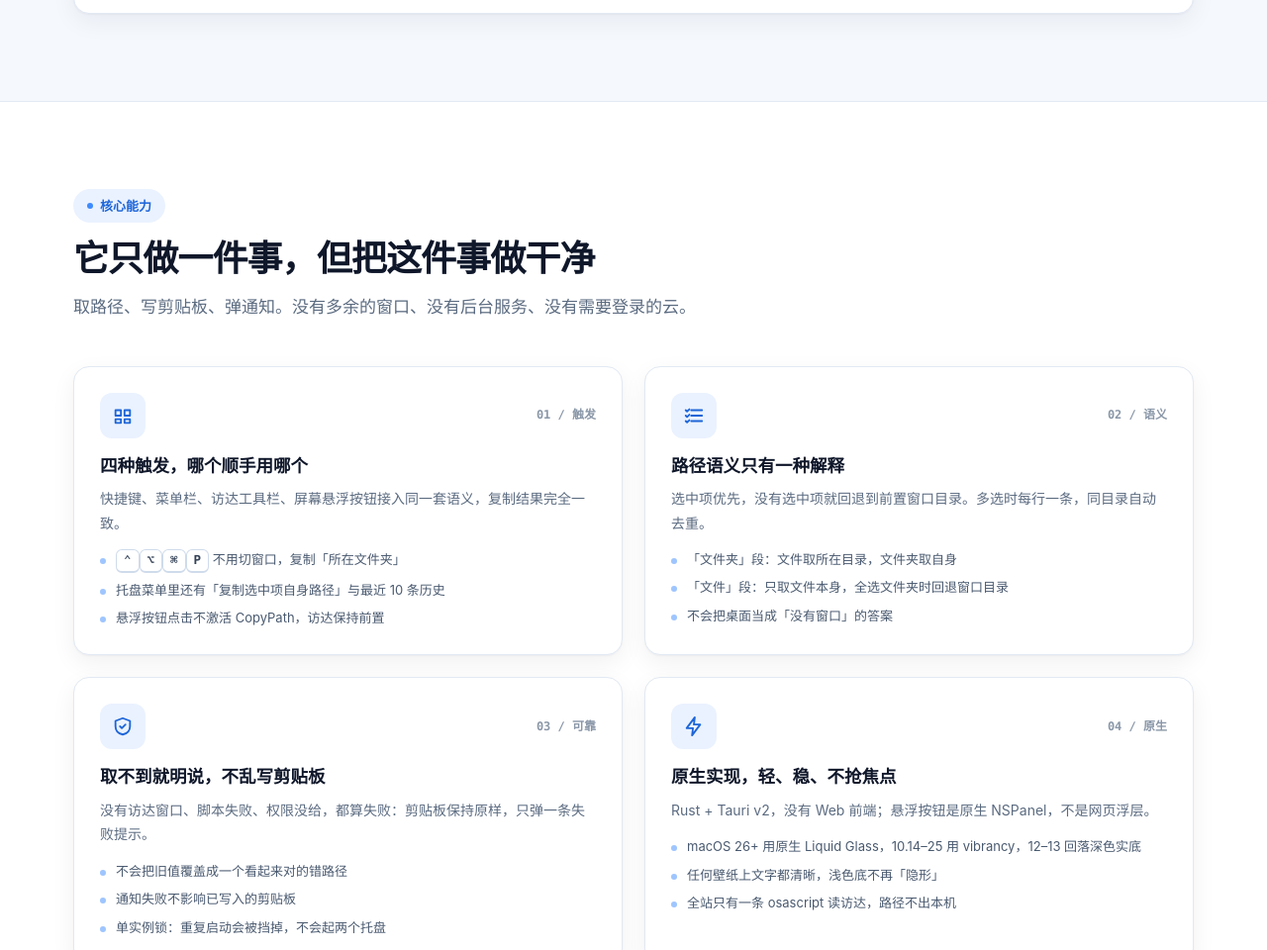
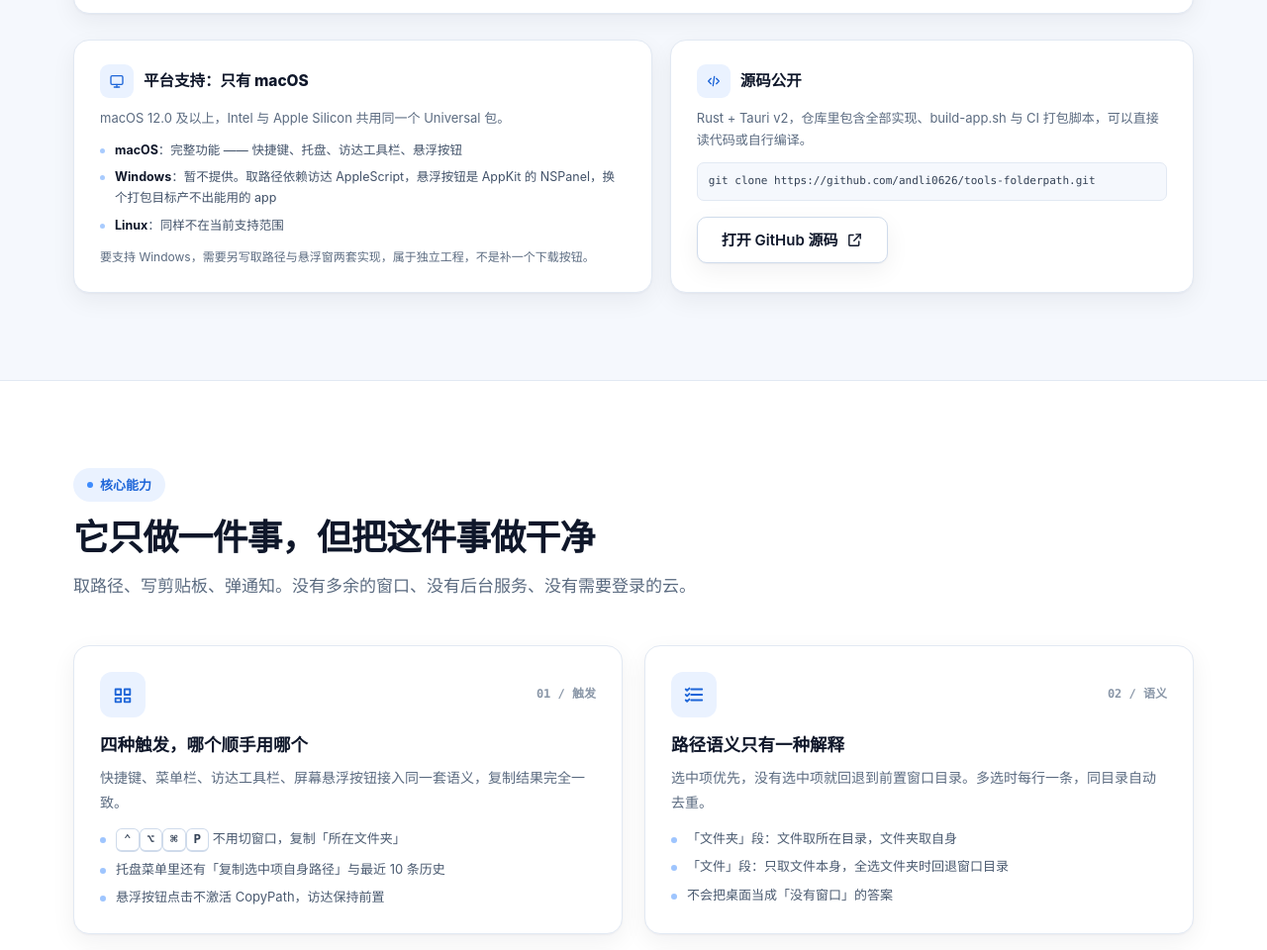
Before and after one commit to andli0626/tools-folderpath, a plain HTML site: page index.html in a window 1280 px wide. Shown: the part 1840-2800 px from the top of the page at 99% size. Drawn offline with Linux system fonts and the light colour scheme.

Commit message:
feat(site): 发布页补平台支持说明与源码入口
- 下载区明确只有 macOS 版本，并说明 Windows/Linux 暂不提供的原因
- 顶栏、下载区、页脚新增「查看源码」入口，指向 GitHub 仓库
- 无新增外部资源加载，依赖自检通过

```diff
--- a/index.html
+++ b/index.html
@@ -139,6 +139,14 @@ section.band{background:var(--band);border-top:1px solid var(--line);border-bott
 .site-nav a:hover{background:var(--band);color:var(--brand-deep)}
 .site-nav a.active{color:var(--brand-deep);background:var(--brand-soft)}
 .site-header .btn{padding:10px 18px;font-size:14px}
+.nav-src{
+  display:inline-flex;align-items:center;justify-content:center;flex:0 0 auto;
+  width:36px;height:36px;border-radius:9px;background:#fff;
+  border:1px solid var(--line-strong);color:#43536a;
+  transition:border-color .16s var(--ease),color .16s var(--ease),transform .16s var(--ease);
+}
+.nav-src:hover{border-color:var(--brand);color:var(--brand-deep);transform:translateY(-1px)}
+.nav-src svg{width:18px;height:18px}
 .nav-toggle{display:none}
 
 /* ---------- Hero ---------- */
@@ -271,6 +279,24 @@ section.band{background:var(--band);border-top:1px solid var(--line);border-bott
   background:var(--band-2);border:1px solid rgba(61,139,253,.22);color:#1e4f9a;font-size:13.5px;line-height:1.7;
 }
 .dl-note svg{width:20px;height:20px;margin-top:1px}
+
+/* 平台与源码 */
+.platform-row{display:grid;grid-template-columns:minmax(0,1.05fr) minmax(0,.95fr);gap:18px;margin-top:26px}
+.pcard{background:#fff;border:1px solid var(--line);border-radius:var(--r);box-shadow:var(--shadow-s);padding:24px 26px;transition:box-shadow .2s var(--ease),transform .2s var(--ease)}
+.pcard:hover{box-shadow:var(--shadow-m);transform:translateY(-2px)}
+.pcard-head{display:flex;align-items:center;gap:10px;margin-bottom:9px}
+.pcard-head .icon-tile{width:34px;height:34px;border-radius:9px}
+.pcard-head .icon-tile svg{width:16px;height:16px}
+.pcard-head h3{font-size:15.5px;font-weight:800}
+.pcard p{font-size:13px;color:var(--muted);line-height:1.7}
+.pcard ul{list-style:none;display:grid;gap:7px;margin-top:12px}
+.pcard li{position:relative;padding-left:15px;font-size:12.5px;color:#43536a;line-height:1.65}
+.pcard li::before{content:"";position:absolute;left:0;top:8px;width:5px;height:5px;border-radius:50%;background:rgba(61,139,253,.45)}
+.pcard li b{color:var(--ink);font-weight:700}
+.pcard .btn{align-self:flex-start;margin-top:16px}
+.pcard.repo{display:flex;flex-direction:column}
+.pcard.repo .btn{margin-top:auto}
+.pcard .code{display:block;margin-top:12px;padding:9px 11px;border-radius:7px;background:var(--band);border:1px solid var(--line);font-family:var(--mono);font-size:11px;color:#334155;overflow-x:auto;white-space:nowrap}
 
 /* 包内结构 */
 .pkg{margin-top:26px;padding:26px 30px;display:grid;grid-template-columns:minmax(0,.8fr) minmax(0,1.2fr);gap:30px;align-items:center}
@@ -440,10 +466,11 @@ details[open] summary{color:var(--brand-deep)}
   section{padding:64px 0}
   .site-nav{display:none}
   .site-header .btn{display:none}
+  .nav-src{margin-left:auto}
   .stats-inner{grid-template-columns:repeat(2,1fr)}
   .stat:nth-child(3){border-left:0;border-top:1px solid var(--line)}
   .stat:nth-child(4){border-top:1px solid var(--line)}
-  .dl-grid,.trig,.manual,.install-notes{grid-template-columns:1fr}
+  .dl-grid,.trig,.manual,.install-notes,.platform-row{grid-template-columns:1fr}
   .steps{grid-template-columns:1fr}
   .mock{height:330px}
   .mock-win{right:-60px}
@@ -484,6 +511,9 @@ details[open] summary{color:var(--brand-deep)}
       <a href="#manual">手册</a>
       <a href="#updates">更新</a>
     </nav>
+    <a class="nav-src" href="https://github.com/andli0626/tools-folderpath" target="_blank" rel="noopener" aria-label="查看源码（GitHub）" title="查看源码">
+      <svg viewBox="0 0 24 24" fill="currentColor" aria-hidden="true"><path d="M12 .5C5.37.5 0 6.05 0 12.8c0 5.66 3.67 10.46 8.76 12.16.64.12.87-.28.87-.62v-2.17c-3.56.78-4.31-1.72-4.31-1.72-.58-1.49-1.42-1.89-1.42-1.89-1.16-.8.09-.78.09-.78 1.28.09 1.96 1.32 1.96 1.32 1.14 1.97 2.99 1.4 3.72 1.07.12-.83.45-1.4.81-1.72-2.84-.33-5.83-1.44-5.83-6.42 0-1.42.5-2.58 1.32-3.49-.13-.33-.57-1.65.13-3.44 0 0 1.08-.35 3.53 1.33a12.1 12.1 0 0 1 6.42 0c2.45-1.68 3.52-1.33 3.52-1.33.7 1.79.26 3.11.13 3.44.82.91 1.32 2.07 1.32 3.49 0 4.99-2.99 6.09-5.84 6.41.46.4.87 1.19.87 2.4v3.56c0 .34.23.75.88.62A12.8 12.8 0 0 0 24 12.8C24 6.05 18.63.5 12 .5Z"/></svg>
+    </a>
     <a class="btn btn-primary" href="#download">
       <svg viewBox="0 0 24 24" fill="none" stroke="currentColor" stroke-width="2" stroke-linecap="round" stroke-linejoin="round" aria-hidden="true"><path d="M12 3v12"/><path d="m7 10 5 5 5-5"/><path d="M4 20h16"/></svg>
       下载 1.3.0
@@ -601,7 +631,7 @@ details[open] summary{color:var(--brand-deep)}
     <div class="sec-head reveal">
       <span class="chip"><i class="chip-dot"></i>下载</span>
       <h2 class="h2" id="dl-title">选一个包，装好就能用</h2>
-      <p class="lead">dmg 与 zip 都是 Universal 通用包，Apple Silicon 与 Intel 用的是同一个文件。下载链接与页面同源，不经过 Release 附件与任何第三方域名。</p>
+      <p class="lead">目前只有 macOS 版本：dmg 与 zip 都是 Universal 通用包，Apple Silicon 与 Intel 用的是同一个文件。下载链接与页面同源，不经过 Release 附件与任何第三方域名。</p>
     </div>
 
     <div class="dl-grid">
@@ -682,10 +712,41 @@ CopyPath_1.3.0_universal.dmg
 └── Applications → /Applications  软链接，拖过去即安装
       </div>
     </div>
+
+    <div class="platform-row">
+      <article class="pcard reveal">
+        <div class="pcard-head">
+          <span class="icon-tile">
+            <svg viewBox="0 0 24 24" fill="none" stroke="currentColor" stroke-width="2" stroke-linecap="round" stroke-linejoin="round" aria-hidden="true"><rect x="3" y="4" width="18" height="13" rx="2"/><path d="M8 21h8"/><path d="M12 17v4"/></svg>
+          </span>
+          <h3>平台支持：只有 macOS</h3>
+        </div>
+        <p>macOS 12.0 及以上，Intel 与 Apple Silicon 共用同一个 Universal 包。</p>
+        <ul>
+          <li><b>macOS</b>：完整功能 —— 快捷键、托盘、访达工具栏、悬浮按钮</li>
+          <li><b>Windows</b>：暂不提供。取路径依赖访达 AppleScript，悬浮按钮是 AppKit 的 NSPanel，换个打包目标产不出能用的 app</li>
+          <li><b>Linux</b>：同样不在当前支持范围</li>
+        </ul>
+        <p style="margin-top:12px;font-size:12px">要支持 Windows，需要另写取路径与悬浮窗两套实现，属于独立工程，不是补一个下载按钮。</p>
+      </article>
+
+      <article class="pcard reveal">
+        <div class="pcard-head">
+          <span class="icon-tile">
+            <svg viewBox="0 0 24 24" fill="none" stroke="currentColor" stroke-width="2" stroke-linecap="round" stroke-linejoin="round" aria-hidden="true"><path d="m8 8-4 4 4 4"/><path d="m16 8 4 4-4 4"/><path d="m13 5-2 14"/></svg>
+          </span>
+          <h3>源码公开</h3>
+        </div>
+        <p>Rust + Tauri v2，仓库里包含全部实现、build-app.sh 与 CI 打包脚本，可以直接读代码或自行编译。</p>
+        <span class="code">git clone https://github.com/andli0626/tools-folderpath.git</span>
+        <a class="btn btn-ghost" href="https://github.com/andli0626/tools-folderpath" target="_blank" rel="noopener">
+          打开 GitHub 源码
+          <svg viewBox="0 0 24 24" fill="none" stroke="currentColor" stroke-width="2" stroke-linecap="round" stroke-linejoin="round" aria-hidden="true"><path d="M14 4h6v6"/><path d="M20 4 11 13"/><path d="M18 14v5a1 1 0 0 1-1 1H5a1 1 0 0 1-1-1V6a1 1 0 0 1 1-1h5"/></svg>
+        </a>
+      </article>
+    </div>
   </div>
 </section>
-
-<!-- ============ 能力 ============ -->
 <section id="features" aria-labelledby="feat-title">
   <div class="wrap">
     <div class="sec-head reveal">
@@ -1236,7 +1297,7 @@ tccutil reset AppleEvents com.lilin.folderpath.toolbar</span>
         <a href="README.md">README</a>
         <a href="docs/发布/README.md">发布记录</a>
         <a href="docs/核心功能/访达工具栏按钮-安装指南.md">工具栏安装指南</a>
-        <a href="https://github.com/andli0626/tools-folderpath" rel="noopener">GitHub 仓库</a>
+        <a href="https://github.com/andli0626/tools-folderpath" target="_blank" rel="noopener">GitHub 源码</a>
       </div>
     </div>
     <div class="foot-bottom">
```
